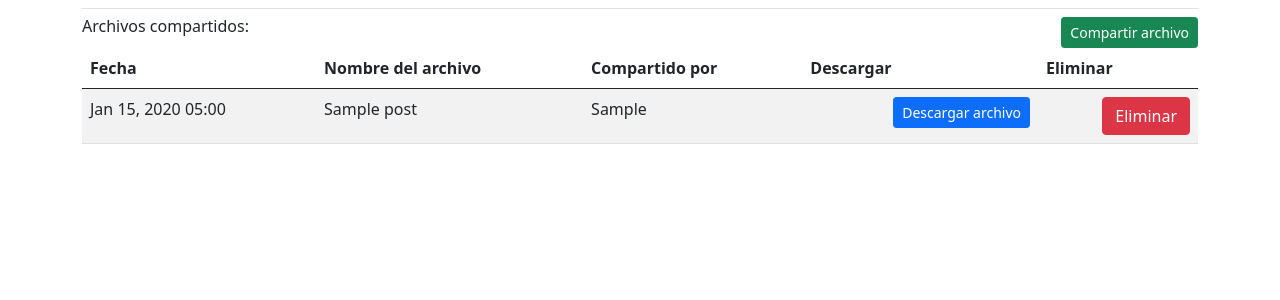
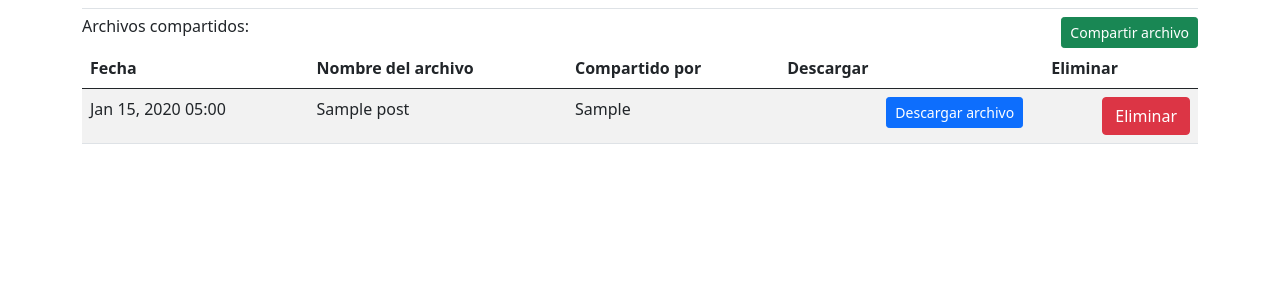
Before and after one commit to Allanf09/myFilePostFile, a Django app: page / in a window 1280 px wide. Shown: the part 56-356 px from the top of the page. Run offline with Django 3.2, Linux system fonts and the light colour scheme; tables that the repository leaves empty hold one stand-in row (values such as "Sample post").

Commit message:
updating buttons position.

```diff
--- a/share_files/templates/share/post_list.html
+++ b/share_files/templates/share/post_list.html
@@ -29,7 +29,13 @@
           <td>{{ post.compartido_por }}</td>
 
           <td>
-            <a href="{{ post.archivo.url }}" class="btn btn-primary btn-sm">Descargar archivo</a>
+            <div class="container">
+              <div class="row">
+                <div class="col text-center">
+                  <a href="{{ post.archivo.url }}" class="btn btn-primary btn-sm">Descargar archivo</a>
+                </div>
+              </div>
+            </div>
           </td>
           <td>
             <form method="post" action="{% url 'share_files:delete_file' post.id %}">
```
